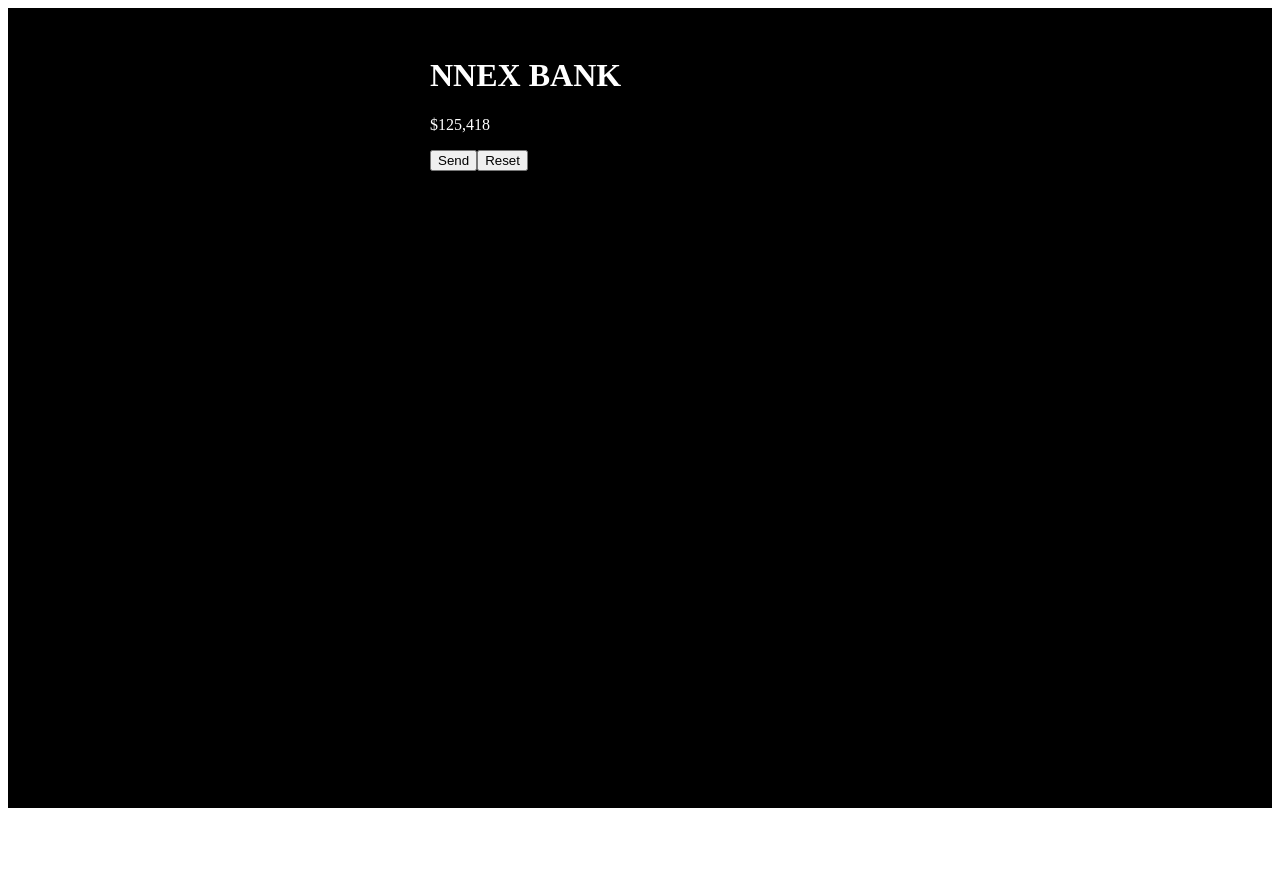
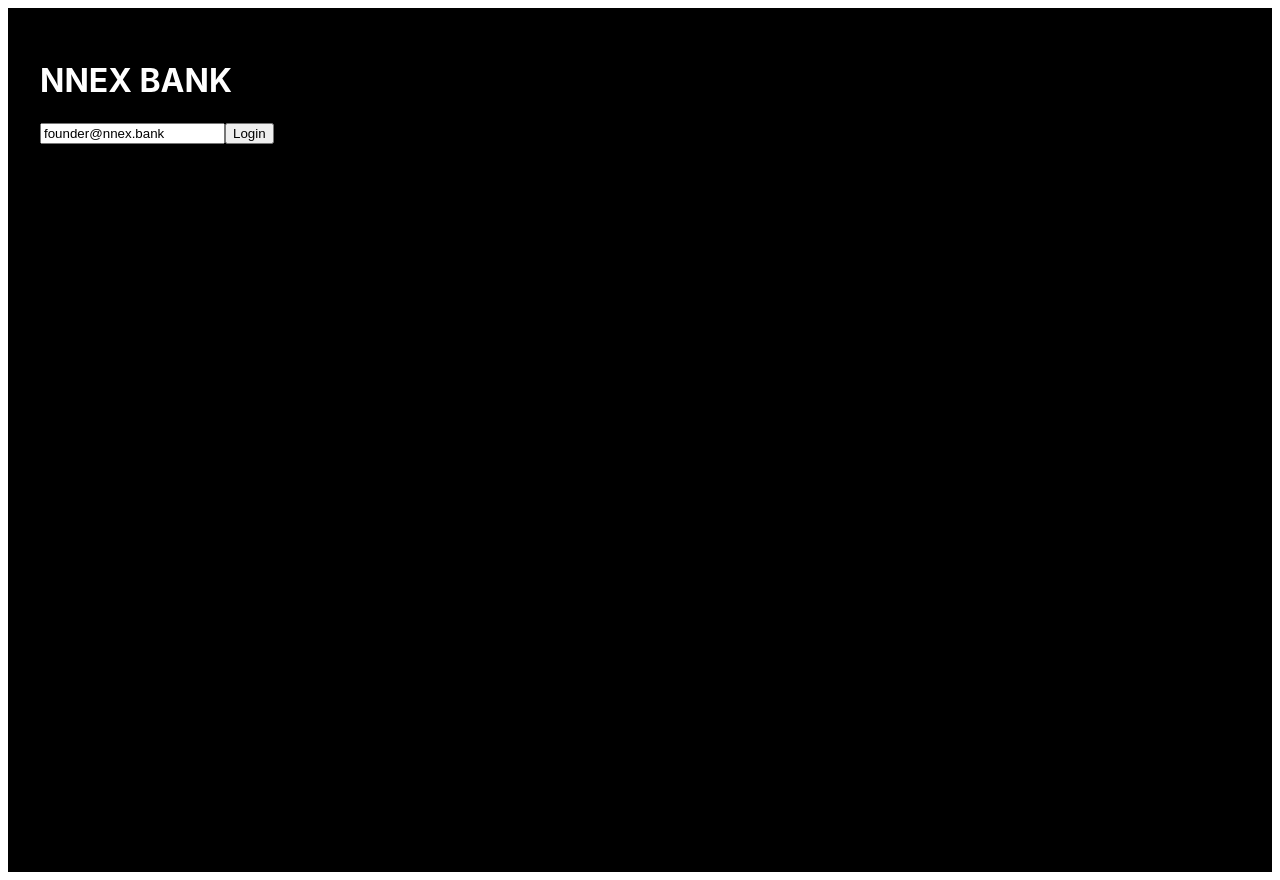
Before and after one commit to minvestrp/nnex-bank, a React (Create React App) app in the folder nnex-bank/: page / in a window 1280 px wide. Before the commit the page ends 816 px from the top, so only its background shows below. Built offline with nearby package versions, Linux system fonts and the light colour scheme.

Commit message:
Update App.tsx

```diff
--- a/nnex-bank/src/App.tsx
+++ b/nnex-bank/src/App.tsx
@@ -1,122 +1,55 @@
 import React, { useEffect, useState } from "react";
-
-type Screen =
-  | "welcome"
-  | "register"
-  | "kyc"
-  | "dashboard"
-  | "transfer"
-  | "beneficiaries";
-
-type Currency = "USD" | "EUR" | "AED";
-
-type Account = {
-  id: string;
-  name: string;
-  currency: Currency;
-  balance: number;
-};
-
-type Beneficiary = {
-  id: string;
-  name: string;
-  iban: string;
-  currency: Currency;
-  template?: number;
-};
-
-type Tx = {
-  id: string;
-  to: string;
-  amount: number;
-  currency: Currency;
-  date: string;
-};
-
-/** SAFE ID */
-const genId = () =>
-  Date.now().toString(36) + Math.random().toString(36).slice(2);
-
-const storeKey = "nnex_bank_full_demo";
-
-const money = (v: number, c: Currency) =>
-  `${c === "USD" ? "$" : c === "EUR" ? "€" : "د.إ"}${v.toLocaleString()}`;
+import { nnexApi } from "./lib/nnexCore";
 
 export default function App() {
-  const saved = localStorage.getItem(storeKey);
-  const initial = saved
-    ? JSON.parse(saved)
-    : {
-        screen: "welcome" as Screen,
-        email: "",
-        accounts: [
-          { id: "usd", name: "Main Account", currency: "USD", balance: 125418 },
-          { id: "eur", name: "EU Account", currency: "EUR", balance: 64210 },
-        ],
-        beneficiaries: [
-          {
-            id: "b1",
-            name: "White Crypto Swap",
-            iban: "WCS-88921",
-            currency: "USD",
-            template: 25000,
-          },
-        ],
-        txs: [] as Tx[],
-        activeAccount: "usd",
-        selectedBeneficiary: "",
-        amount: "",
-      };
+  const [token, setToken] = useState<string | null>(null);
+  const [email, setEmail] = useState("founder@nnex.bank");
+  const [accounts, setAccounts] = useState<any[]>([]);
+  const [txs, setTxs] = useState<any[]>([]);
 
-  const [state, setState] = useState<any>(initial);
+  const login = async () => {
+    const res = nnexApi.login(email);
+    setToken(res.token);
+  };
 
   useEffect(() => {
-    localStorage.setItem(storeKey, JSON.stringify(state));
-  }, [state]);
+    if (!token) return;
+    setAccounts(nnexApi.accounts(token));
+    setTxs(nnexApi.transactions(token));
+  }, [token]);
 
-  const acc = state.accounts.find((a: Account) => a.id === state.activeAccount);
-
-  const send = () => {
-    const b = state.beneficiaries.find(
-      (x: Beneficiary) => x.id === state.selectedBeneficiary
+  if (!token)
+    return (
+      <div style={box}>
+        <h1>NNEX BANK</h1>
+        <input value={email} onChange={(e) => setEmail(e.target.value)} />
+        <button onClick={login}>Login</button>
+      </div>
     );
-    const value = Number(state.amount);
-    if (!b || !value || !acc || value > acc.balance) return;
-
-    setState((s: any) => ({
-      ...s,
-      accounts: s.accounts.map((a: Account) =>
-        a.id === acc.id ? { ...a, balance: a.balance - value } : a
-      ),
-      txs: [
-        {
-          id: genId(),
-          to: b.name,
-          amount: value,
-          currency: acc.currency,
-          date: new Date().toLocaleString(),
-        },
-        ...s.txs,
-      ],
-      amount: "",
-      screen: "dashboard",
-    }));
-  };
-
-  const reset = () => {
-    localStorage.removeItem(storeKey);
-    window.location.reload();
-  };
 
   return (
-    <div style={{ minHeight: "100vh", background: "#000", color: "#fff" }}>
-      <div style={{ width: 420, margin: "auto", padding: 28 }}>
-        <h1>NNEX BANK</h1>
-        <p>{money(acc?.balance || 0, acc?.currency || "USD")}</p>
+    <div style={box}>
+      <h2>Accounts</h2>
+      {accounts.map((a) => (
+        <div key={a.id}>
+          {a.name} — {a.currency}
+        </div>
+      ))}
 
-        <button onClick={send}>Send</button>
-        <button onClick={reset}>Reset</button>
-      </div>
+      <h2>Transactions</h2>
+      {txs.map((t) => (
+        <div key={t.id}>
+          {t.type} {t.amountMinor / 100} {t.currency}
+        </div>
+      ))}
     </div>
   );
 }
+
+const box: React.CSSProperties = {
+  background: "#000",
+  color: "#fff",
+  minHeight: "100vh",
+  padding: 32,
+  fontFamily: "Inter, system-ui",
+};
```
